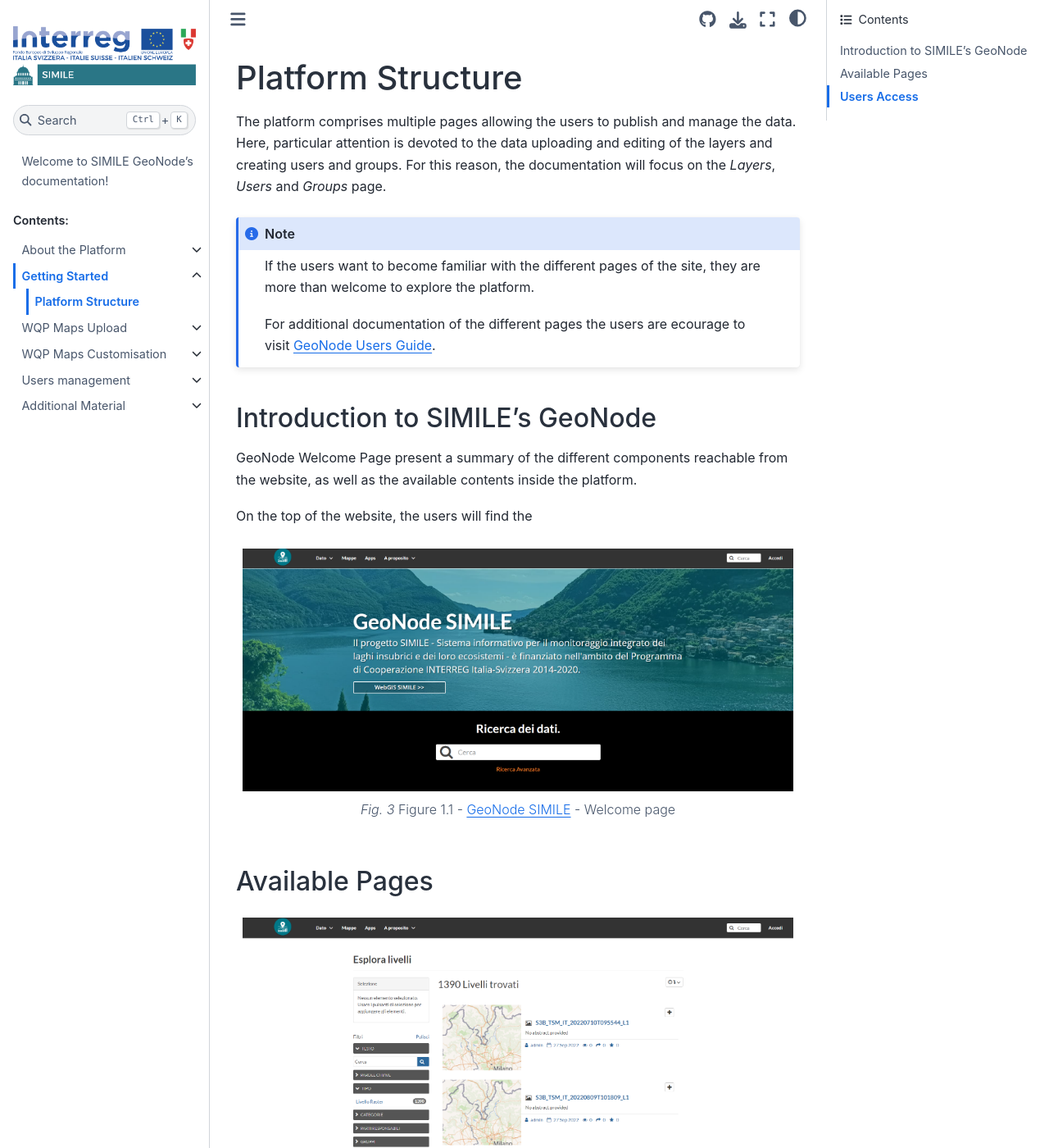
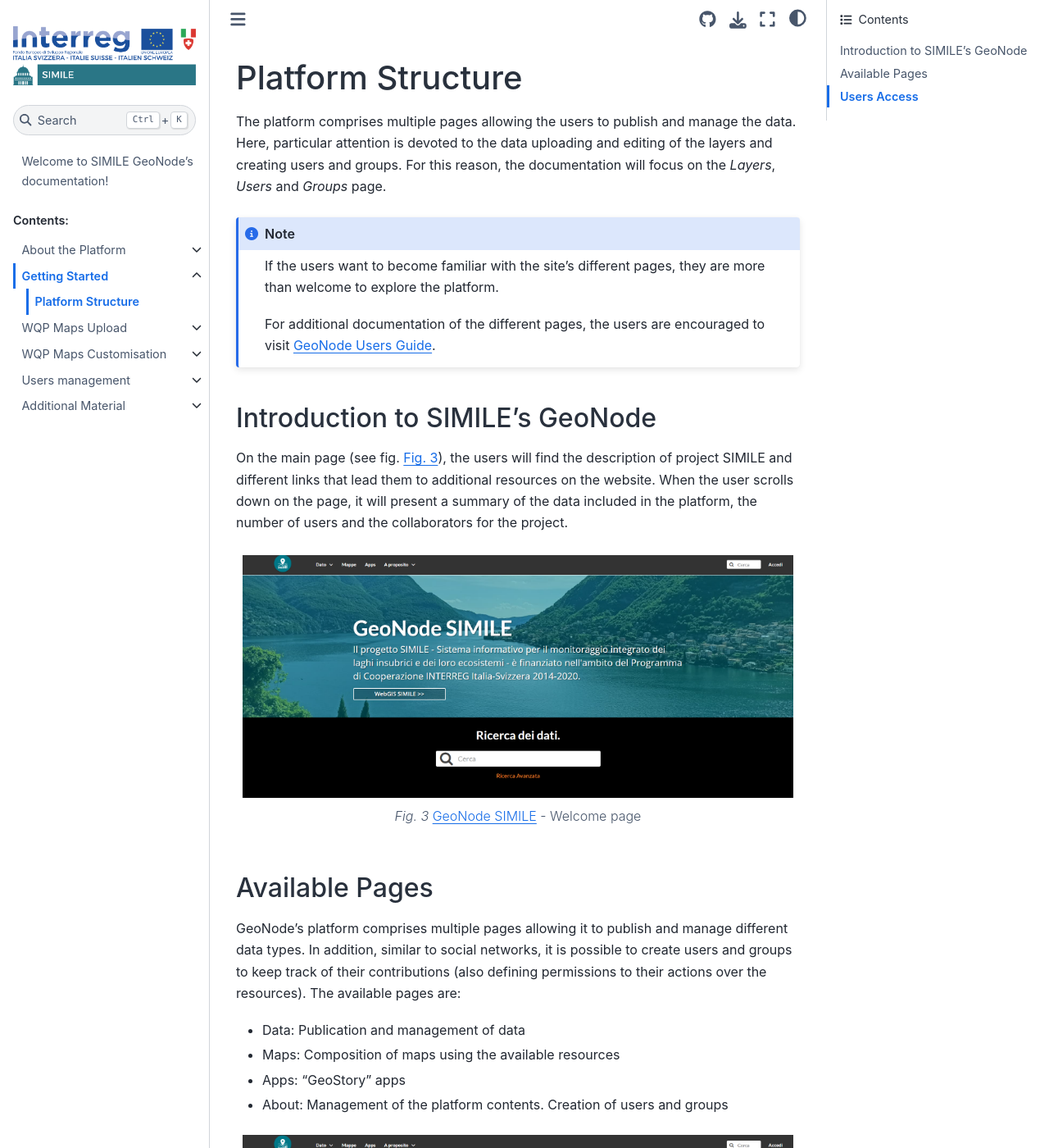
Before and after one commit to JFToro192/docsGeoNodeSIMILE, a Sphinx documentation site: the page built from docs/source/1-getStarted/1_1.rst, in a window 1280 px wide and 1400 px high. Shown: the whole window at 82% size. Built offline with Sphinx 7.4.7 and the Sphinx Book theme 1.1.4, drawn with Linux system fonts in a browser that asks for light colours; some of the changed text lies outside the part shown.

Commit message:
Description Getting Started Page

```diff
--- a/docs/source/1-getStarted/1_1.rst
+++ b/docs/source/1-getStarted/1_1.rst
@@ -11,37 +11,51 @@
 
 .. note::
 
-    If the users want to become familiar with the different pages of the site, they are more than welcome to explore the platform.
+    If the users want to become familiar with the site's different pages, they are more than welcome to explore the platform.
 
-    For additional documentation of the different pages the users are ecourage to visit `GeoNode Users Guide <https://docs.geonode.org/en/master/usage/index.html>`_.
+    For additional documentation of the different pages, the users are encouraged to visit  `GeoNode Users Guide <https://docs.geonode.org/en/master/usage/index.html>`_.
 
 Introduction to SIMILE's GeoNode
 --------------------------------
 
-GeoNode Welcome Page present a summary of the different components reachable from the website, as well as the available contents inside the platform.
+On the main page (see fig. :numref:`1_1`), the users will find the description of project SIMILE and different links that lead them to additional resources on the website. When the user scrolls down on the page, it will present a summary of the data included in the platform, the number of users and the collaborators for the project.
 
-On the top of the website, the users will find the
-
+.. _1_1:
 .. figure:: /_static/img/1/1_1.png
     :width: 100%
     :alt: SIMILE GeoNode - Welcome Page
 
-    Figure 1.1 - `GeoNode SIMILE <https://www.geonode.eo.simile.polimi.it/>`_ - Welcome page
+    `GeoNode SIMILE <https://www.geonode.eo.simile.polimi.it/>`_ - Welcome page
+
+
 
 Available Pages
 ---------------
 
+GeoNode's platform comprises multiple pages allowing it to publish and manage different data types. In addition, similar to social networks, it is possible to create users and groups to keep track of their contributions (also defining permissions to their actions over the resources). The available pages are:
+
+* Data: Publication and management of data
+* Maps: Composition of maps using the available resources
+* Apps: "GeoStory" apps
+* About: Management of the platform contents. Creation of users and groups
+
+.. _1_2:
 .. figure:: /_static/img/1/1_2.png
     :width: 100%
     :alt: SIMILE GeoNode - Welcome Page
 
-    Figure 1.2 - `Example Page <https://www.geonode.eo.simile.polimi.it/layers/?limit=5&offset=0>`_ - Layers
+    `Example Page <https://www.geonode.eo.simile.polimi.it/layers/?limit=5&offset=0>`_ - Layers
 
 Users Access
 ------------
 
+While users can access some of the resources, there are limits to what they can do inside the platform. Considering that you are an administrative user of the app, you can access its capabilities. For accessing the site using their credentials, it is sufficient to click on the top-right button `Access`, input the user credentials and click on acess.
+
+The upcoming sections assume that you have the proper permissions for the upload and management of the data.
+
+.. _1_3:
 .. figure:: /_static/img/1/1_3.png
     :width: 100%
     :alt: SIMILE GeoNode - Welcome Page
 
-    Figure 1.3 - Users Credentials Input
+    Users Credentials Input
```
Also changed, not shown: docs/source/_static/img/2/1_2_1.png (added).
